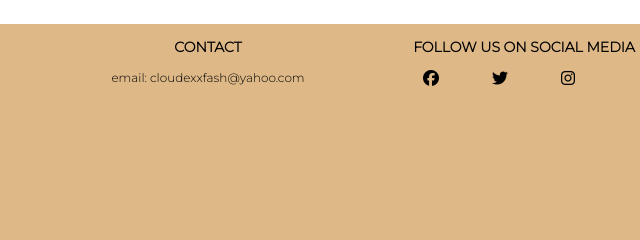
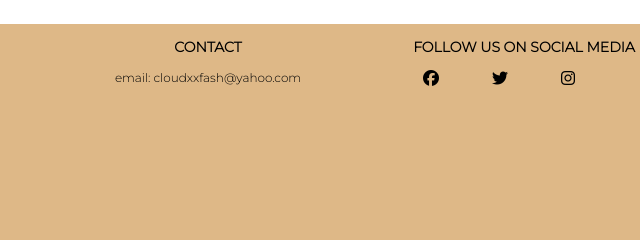
Before and after one commit to MarianaHi/finalproject, a plain HTML site: page index.html in a window 1280 px wide. Shown: the part 1174-1414 px from the top of the page, 274-914 px from the left. Drawn offline with Linux system fonts and the light colour scheme.

Commit message:
final commit

```diff
--- a/css/style.css
+++ b/css/style.css
@@ -169,12 +169,11 @@ footer{
 
 }
 .line{
+/* display: flex; */
+/* justify-content: space-between; */
 background-color: white;
 width: 100%;
 height: 500px;
 text-align: center;
 color: grey;
-
-
-
 }
--- a/index.html
+++ b/index.html
@@ -133,7 +133,7 @@
                          <!-- <br/> -->
                         <div class="segment-two">
                              <h3>CONTACT</h3>
-                             <P>email: cloudexxfash@yahoo.com</P>
+                             <P>email: cloudxxfash@yahoo.com</P>
 
 
                         </div>
```
Also changed, not shown: img/IMG_5335.JPG (deleted).
